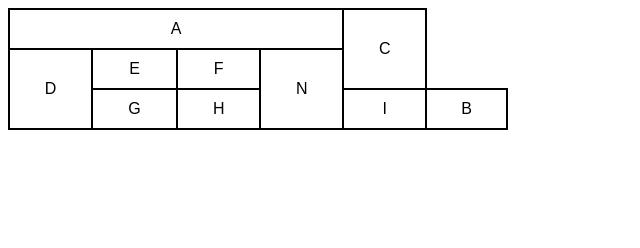
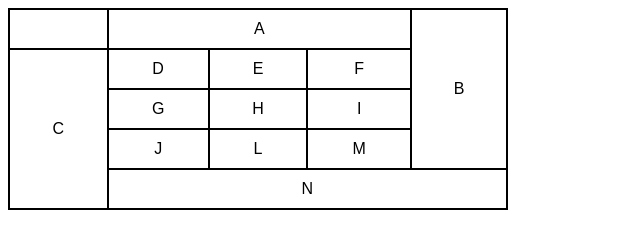
Before and after one commit to CalixtoDevHub/HTML-CSS, a plain HTML site: page d013/tabela002.html in a window 1280 px wide. Shown: the whole page, without its empty margins (0-640 px from the left). Drawn offline with Linux system fonts and the light colour scheme.

Commit message:
desafio 2

```diff
--- a/d013/tabela002.html
+++ b/d013/tabela002.html
@@ -22,28 +22,38 @@
     </style>
 </head>
 <body>
-    <table>
+   <table>
         <tr>
-            <td colspan="4" rowspan="2">A</td>
-            <td rowspan="3">C</td>
+            <td></td>
+            <td colspan="3">A</td>
+            <td rowspan="4">B</td>
+
         </tr>
-        <tr></tr>
+
         <tr>
-            <td rowspan="2">D</td>
+            <td rowspan="4">C</td>
+            <td>D</td>
             <td>E</td>
             <td>F</td>
-            <td rowspan="2">N</td>
+
         </tr>
         <tr>
             <td>G</td>
             <td>H</td>
             <td>I</td>
-            <td rowspan="2">B</td>
+
+        </tr>
+        <tr>
+            <td>J</td>
+            <td>L</td>
+            <td>M</td>
+        </tr>
+        <tr>
+
+            <td colspan="5">N</td>
 
         </tr>
 
-
-
-
+    </table>
 </body>
 </html>
```
